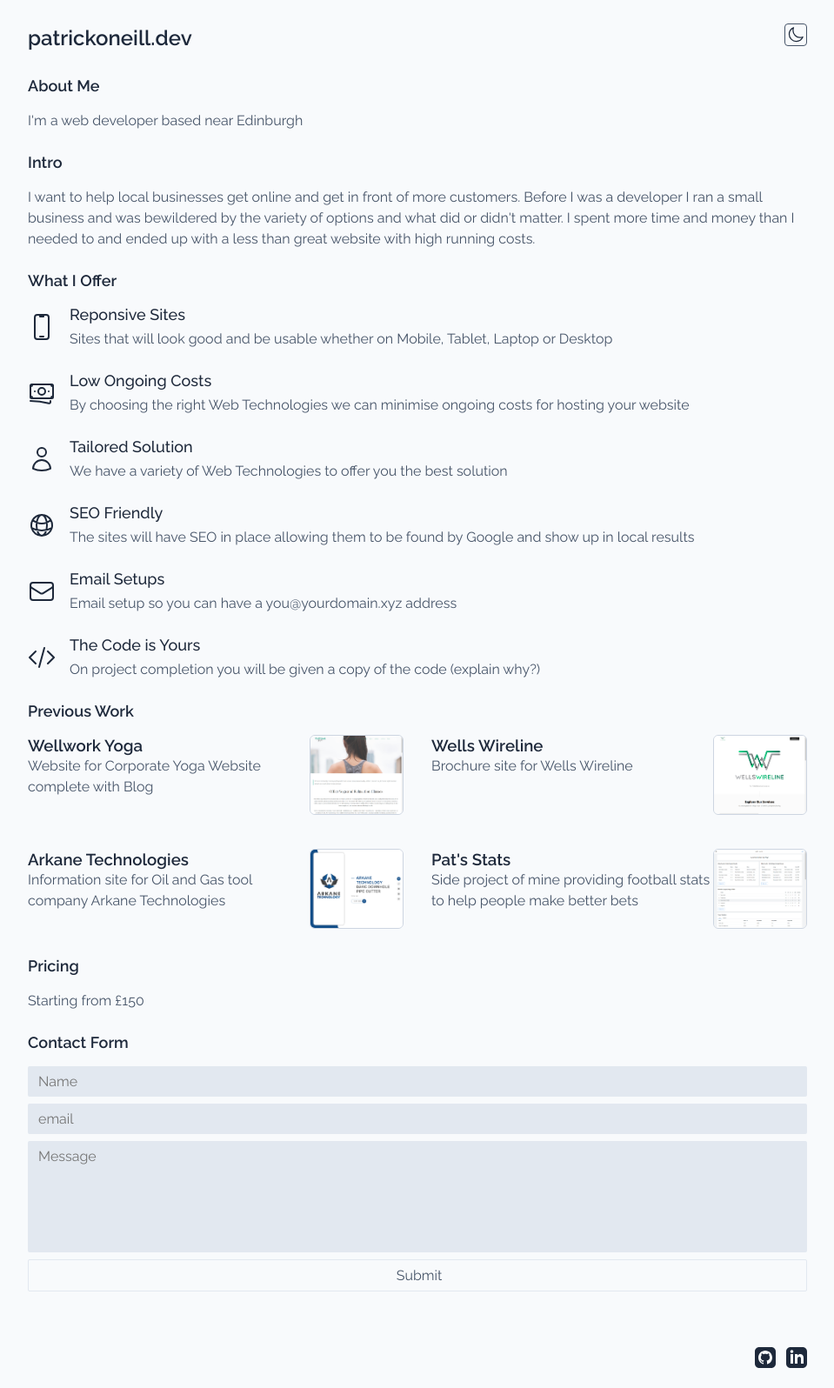
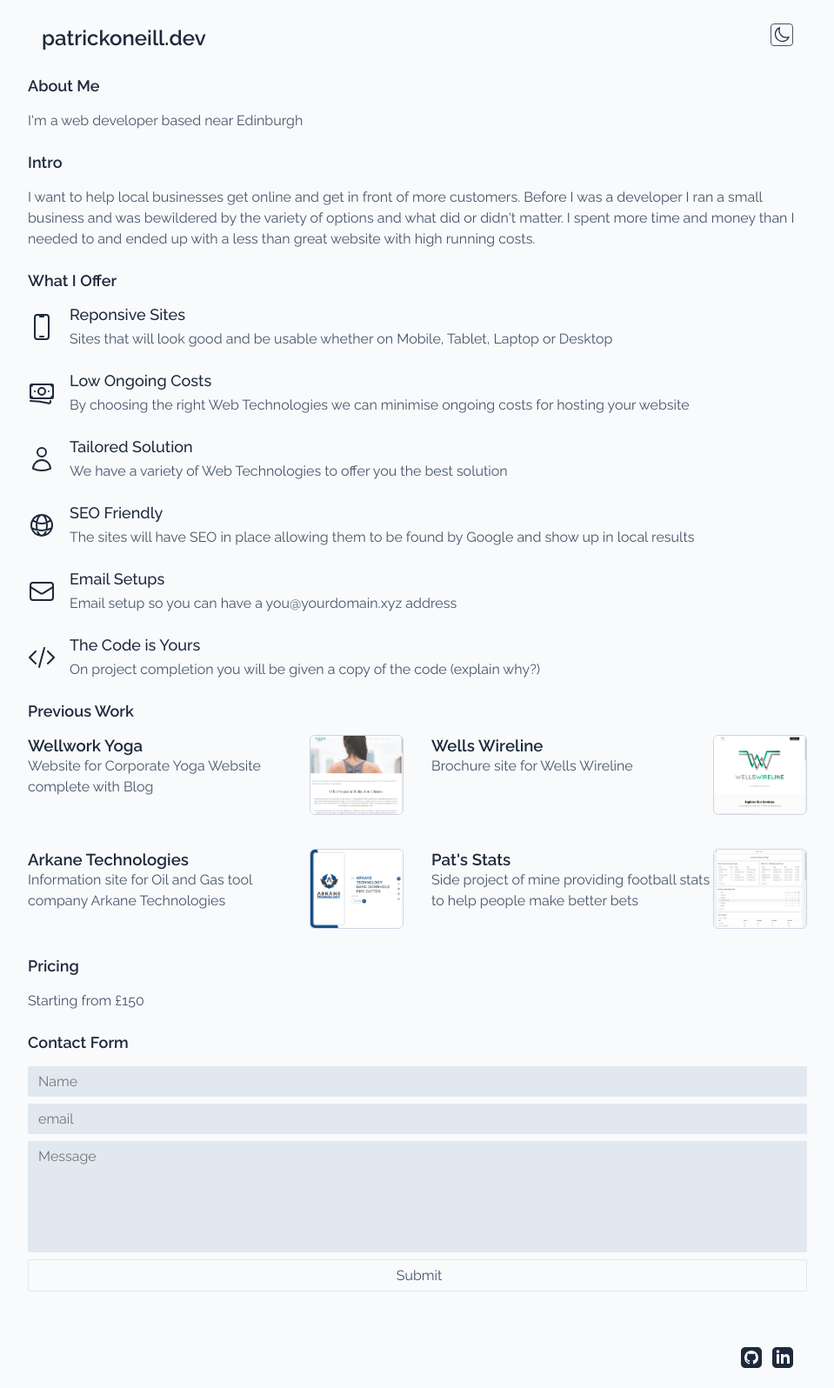
Before and after one commit to paddyjoneill/vanillasite, a website: page site/index.html in a window 1280 px wide. Shown: the whole page at 87% size, without its empty margins (160-1119 px from the left). Drawn offline with Linux system fonts and the light colour scheme.

Commit message:
fixed header mobile layout

```diff
--- a/site/styles.css
+++ b/site/styles.css
@@ -18,7 +18,7 @@ html {
 }
 
 header {
-    padding: 1rem 0 0;
+    padding: 1rem 1rem 0 1rem;
     width: 100%;
     display: flex;
     justify-content: space-between;
@@ -187,7 +187,7 @@ input[type=submit] {
 
 footer {
     max-width: 56rem;
-    padding: 1rem 0;
+    padding: 1rem;
     width: 100%;
     display: flex;
     justify-content: end;
```
Also changed, not shown: functions/contact/contact.js (+0 -14 lines).
